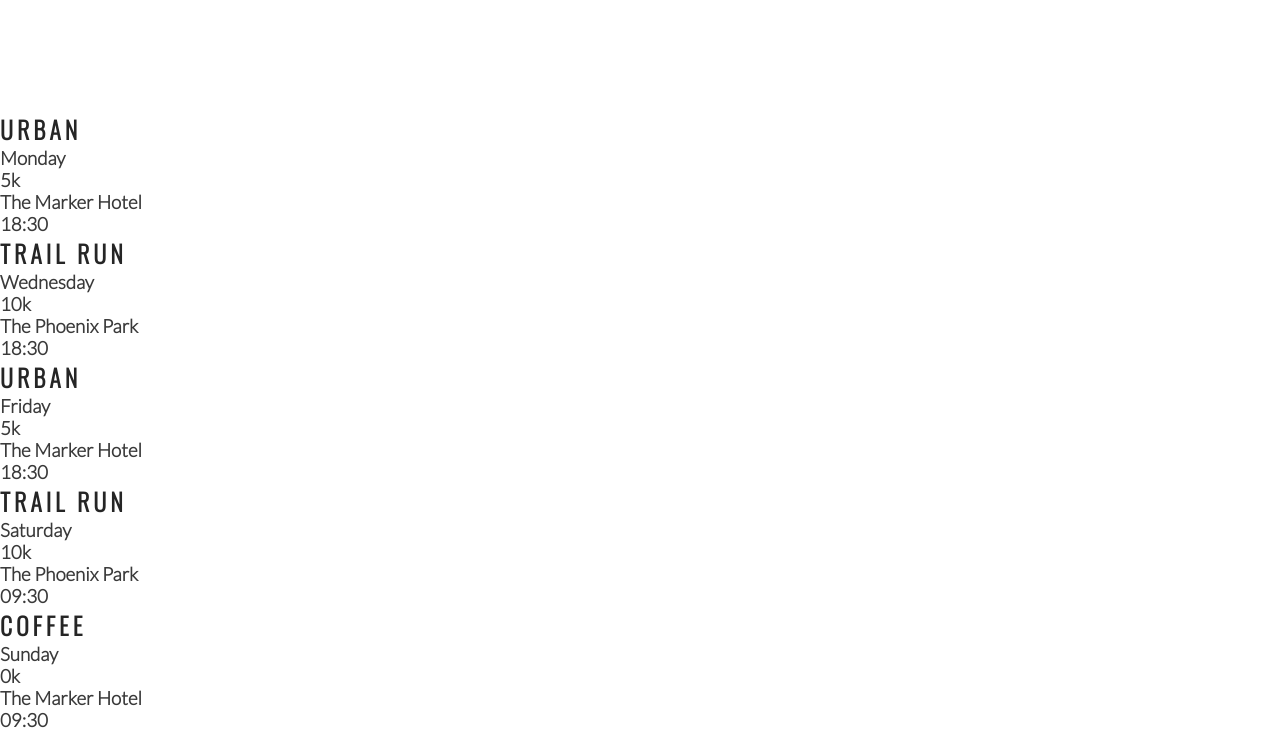
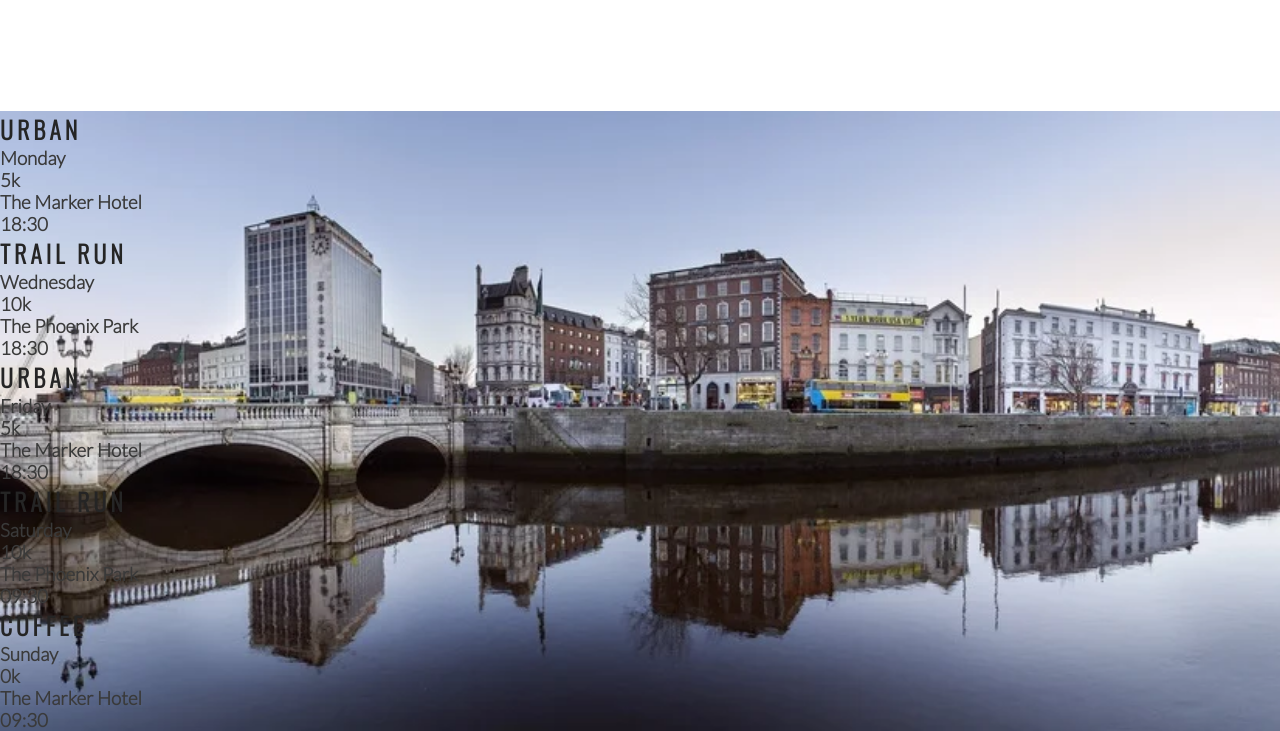
Before and after one commit to fergalquinn77/love-running, a plain HTML site: page index.html in a window 1280 px wide. Shown: the part 1184-1915 px from the top of the page. Drawn offline with nearby package versions, Linux system fonts and the light colour scheme.

Commit message:
add image to times section

```diff
--- a/assets/css/style.css
+++ b/assets/css/style.css
@@ -176,3 +176,13 @@ hr{
     height:100%;
     border-radius:50%;
 }
+
+/* Event Times */
+
+#times{
+    background-image: url('../images/dublin-city.webp');
+    background-repeat: no-repeat;
+    background-size:cover;
+    background-position:center;
+    overflow:hidden;
+}
--- a/index.html
+++ b/index.html
@@ -81,7 +81,7 @@
             </div>
         </div>
     </section>
-    <section>
+    <section id="times">
         <div>
             <h2>Urban</h2>
             <h3>Monday</h3>
```
Also changed, not shown: assets/images/dublin-city.webp (added).
